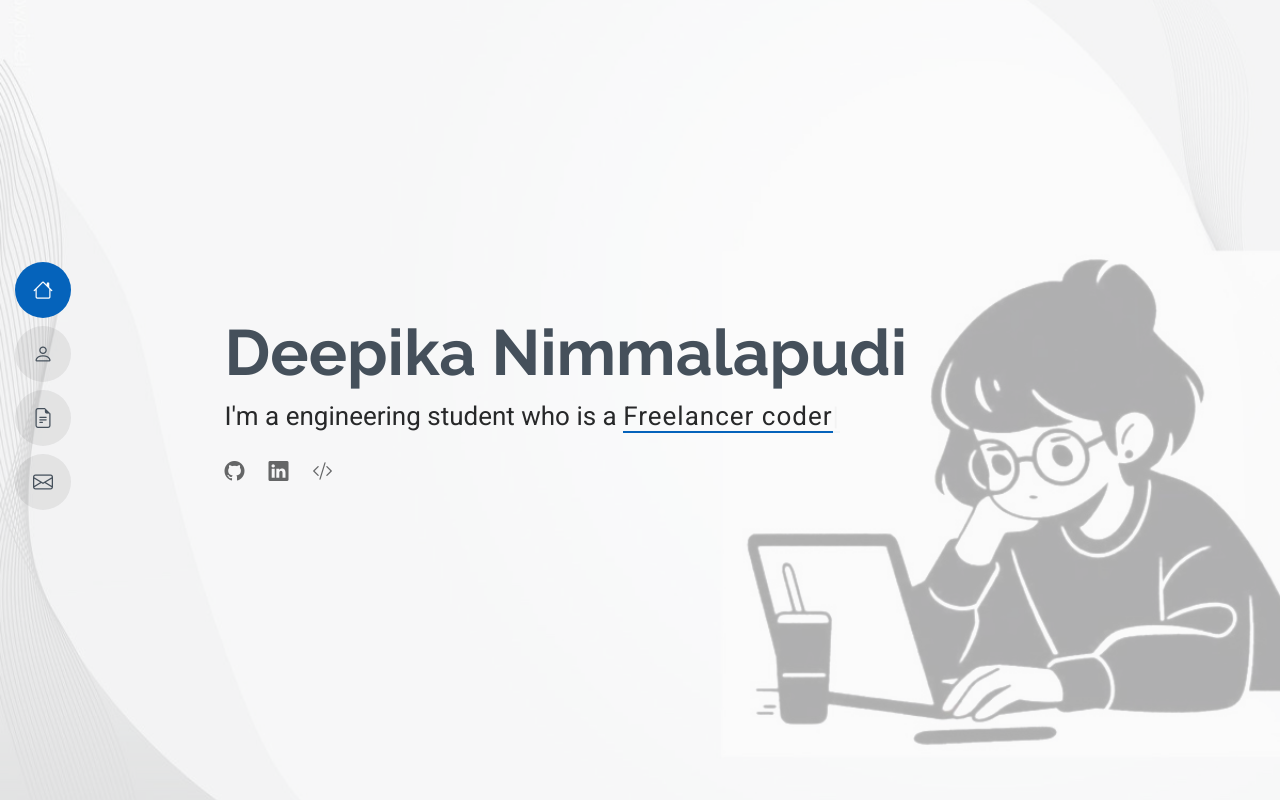
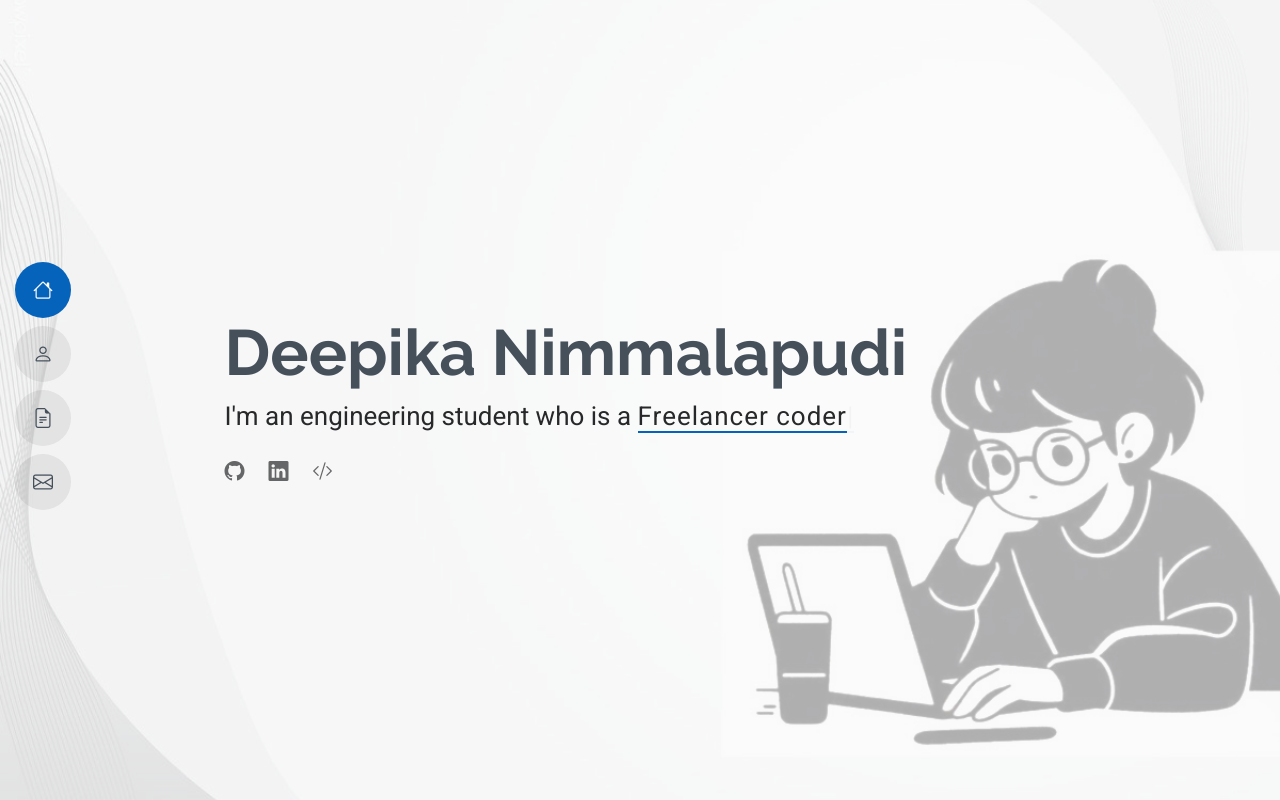
Before and after one commit to Deepika856/Personal-Portfolio, a plain HTML site: page index.html in a window 1280 px wide. Shown: the top 800 px of the page. Drawn offline with Linux system fonts and the light colour scheme.

Commit message:
Update index.html

```diff
--- a/index.html
+++ b/index.html
@@ -64,7 +64,7 @@
         <div class="row justify-content-center">
           <div class="col-lg-9">
             <h2>Deepika Nimmalapudi</h2>
-            <p>I'm a engineering student who is a <span class="typed"  data-typed-items = "Developer, Freelancer coder, Innovative Thinker, Creative Coder,AI Engineer & Research Enthusiast">Designer</span><span class="typed-cursor typed-cursor--blink" aria-hidden="true"></span></p>
+            <p>I'm an engineering student who is a <span class="typed"  data-typed-items = "Developer, Freelancer coder, Innovative Thinker, Creative Coder,AI Engineer & Research Enthusiast">Designer</span><span class="typed-cursor typed-cursor--blink" aria-hidden="true"></span></p>
             <div class="social-links">
               <a href="https://github.com/Deepika856"><i class="bi bi-github"></i></a>
               <a href="https://www.linkedin.com/in/deepika-nimmalapudi-29ab69259?utm_source=share&utm_campaign=share_via&utm_content=profile&utm_medium=ios_app"><i class="bi bi-linkedin"></i></a>
```
